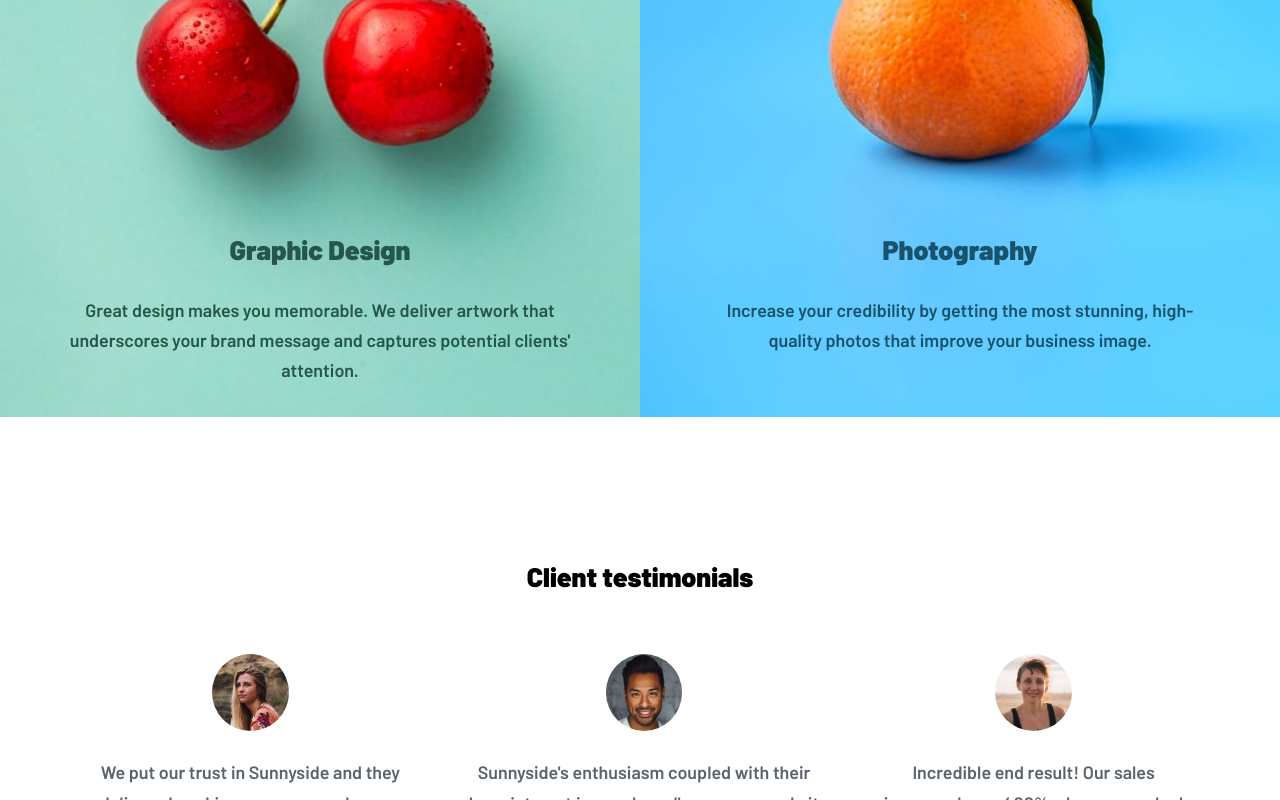
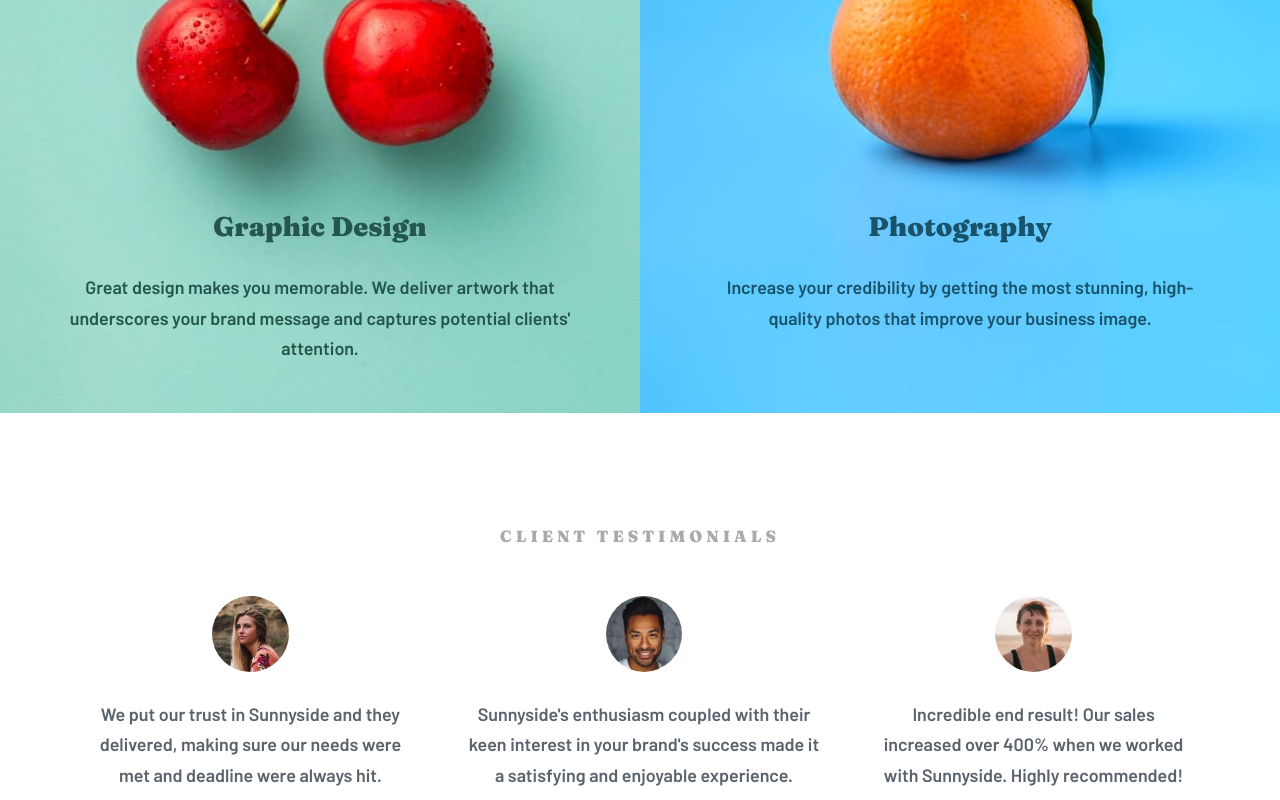
Before and after one commit to juancfs/sunnyside-agency-landing-page, a plain HTML site: page index.html in a window 1280 px wide. Shown: the part 1617-2417 px from the top of the page. Drawn offline with Linux system fonts and the light colour scheme.

Commit message:
Add files via upload

```diff
--- a/css/index.css
+++ b/css/index.css
@@ -1,4 +1,4 @@
-h1, .name, main a {
+h2, .name, main a {
     font-family: "Fraunces";
     font-weight: 900;
 }
@@ -30,7 +30,7 @@ header {
 .header-motto {
     color: white;
     font-family: "Fraunces";
-    font-size: 2em;
+    font-size: 1.8em;
     font-weight: 900;
     margin-top: 4rem;
     text-transform: uppercase;
@@ -124,7 +124,7 @@ main > * {
     color: hsl(198, 62%, 26%);
 }
 
-.graphic h1, .photography h1 {
+.graphic h2, .photography h2 {
     margin-top: 99%;
 }
 
@@ -135,7 +135,7 @@ main > * {
     line-height: 1.7;
 }
 
-.testimonials h1 {
+.testimonials h2 {
     color: hsl(210, 4%, 67%);
     font-size: 0.9em;
     text-transform: uppercase;
@@ -250,7 +250,7 @@ main > * {
         padding: 50% 10% 5%;
     }
 
-    .graphic h1, .photography h1 {
+    .graphic h2, .photography h2 {
         margin-top: 0;
     }
 
```
